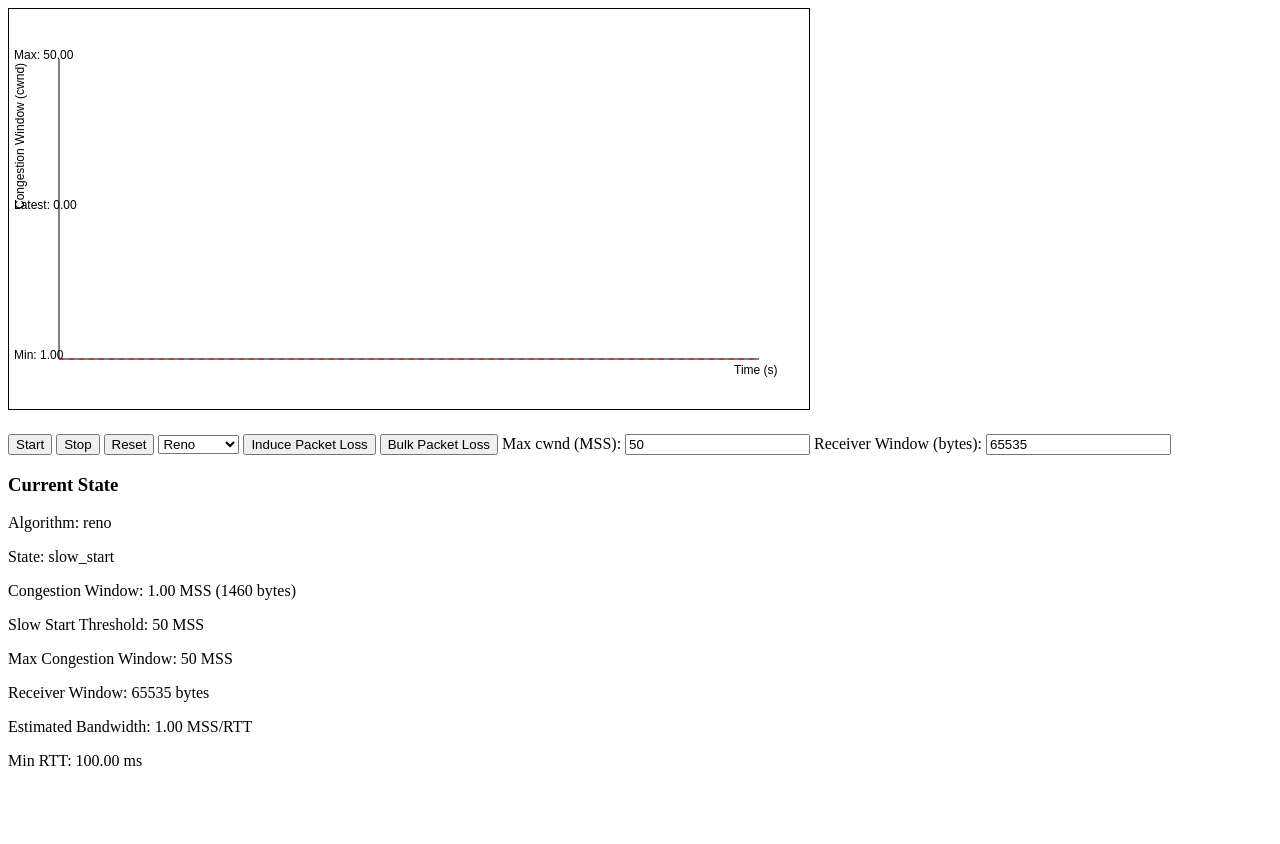
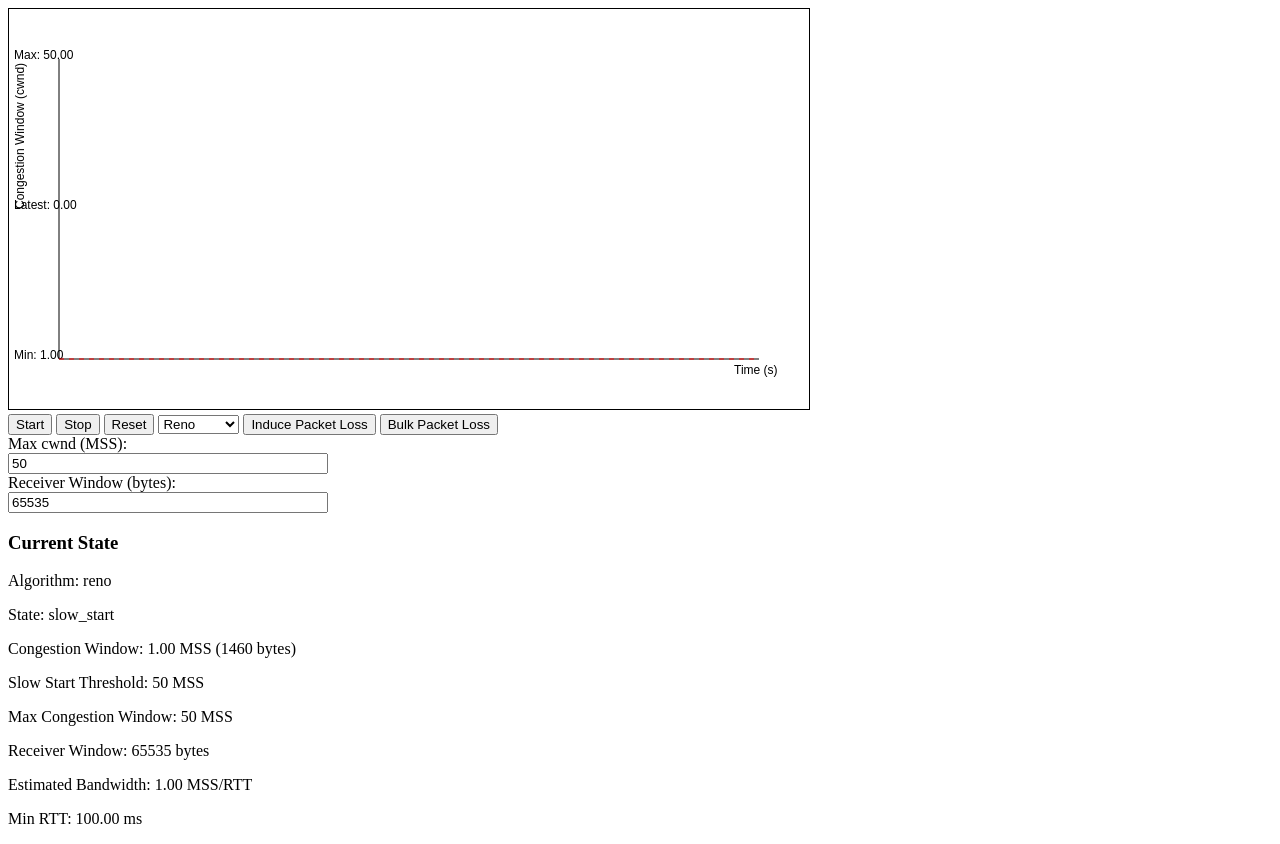
Before and after one commit to iwanhae/interactive-demo, a plain HTML site: page index.html in a window 1280 px wide. Before the commit the page ends 800 px from the top, so only its background shows below. Drawn offline with Linux system fonts and the light colour scheme.

Commit message:
Update index.html

```diff
--- a/index.html
+++ b/index.html
@@ -1,6 +1,7 @@
 <!-- HTML Structure -->
 <!DOCTYPE html>
 <html lang="en">
+
 <head>
     <meta charset="UTF-8">
     <title>TCP Congestion Control Simulation</title>
@@ -8,16 +9,20 @@
         #graph {
             border: 1px solid black;
         }
+
         #controls {
-            margin-top: 20px;
+            display: flex;
+            flex-direction: column;
+            max-width: 320px;
         }
     </style>
 </head>
+
 <body>
 
     <canvas id="graph" width="800" height="400"></canvas>
 
-<div id="controls">
+    <div>
         <button id="startBtn">Start</button>
         <button id="stopBtn">Stop</button>
         <button id="resetBtn">Reset</button>
@@ -29,7 +34,9 @@
             <option value="bbr">BBR</option>
         </select>
         <button id="induceLossBtn">Induce Packet Loss</button>
-    <button id="bulkLossBtn">Bulk Packet Loss</button> <!-- New button for bulk packet loss -->
+        <button id="bulkLossBtn">Bulk Packet Loss</button>
+    </div>
+    <div id="controls">
     </div>
 
     <div id="info"></div>
@@ -372,4 +379,5 @@ drawGraph();
         updateInfoPanel();
     </script>
 </body>
+
 </html>
```
Lines whose indentation alone changed are shown as unchanged.
